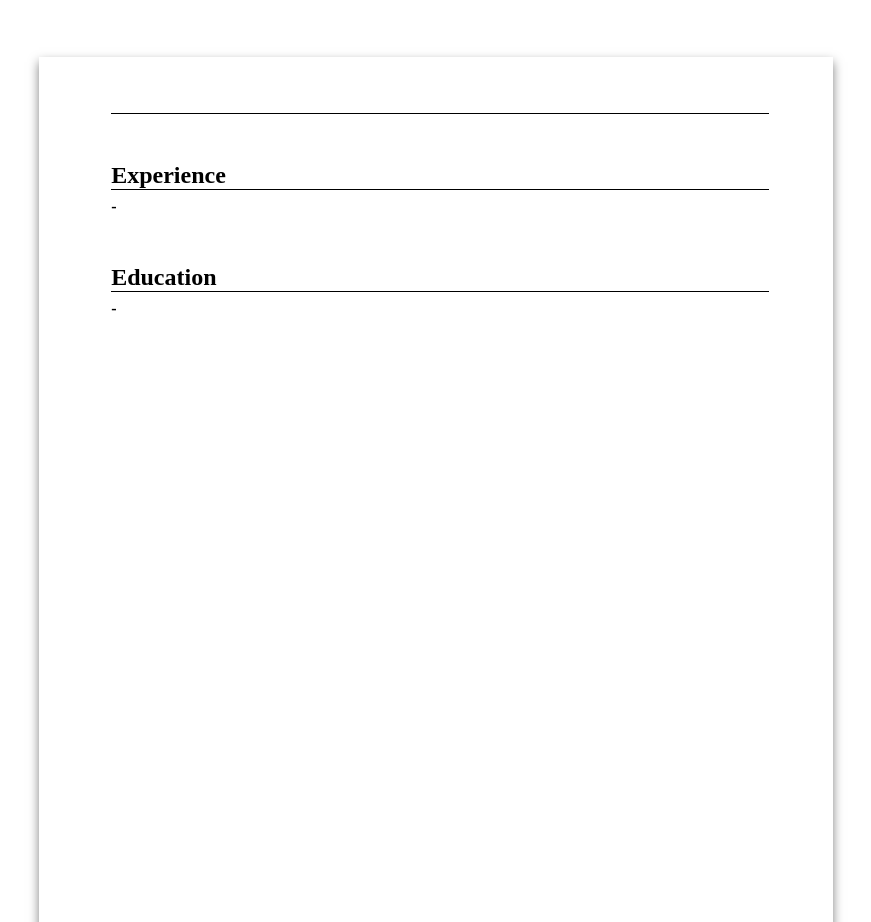
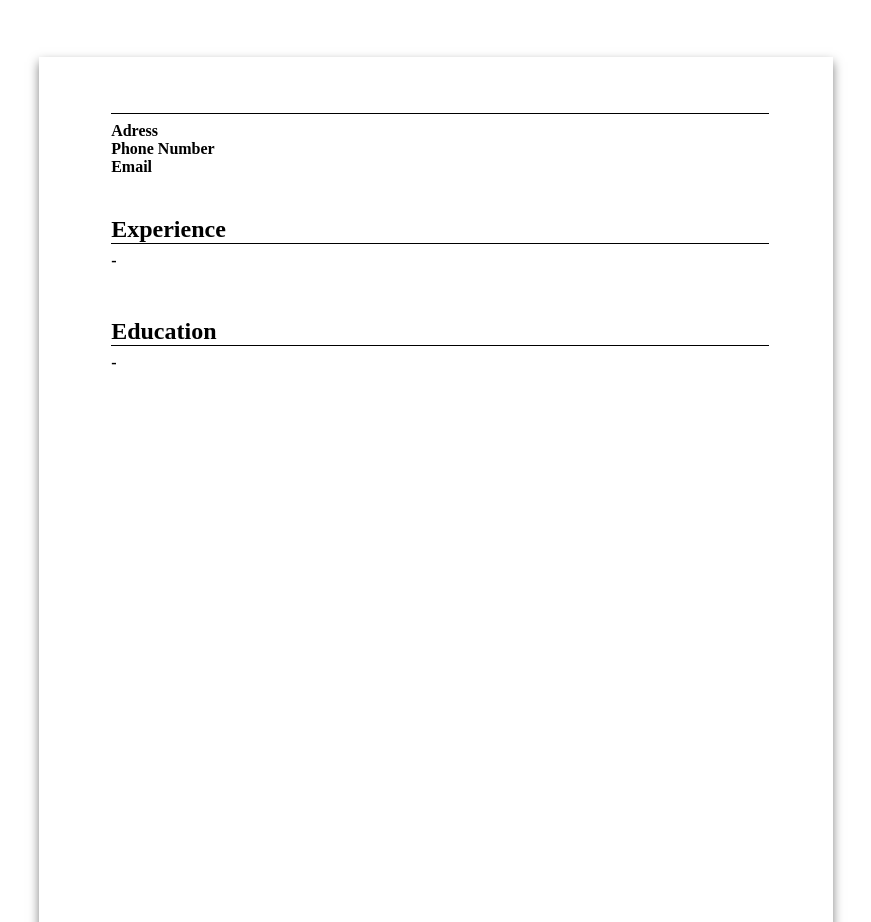
Before and after one commit to Gzman/cv-project, a React (Create React App) app: page / in a window 1280 px wide. Shown: the part 1180-2102 px from the top of the page, without its empty margins (204-1075 px from the left). Built offline with nearby package versions, Linux system fonts and the light colour scheme.

Commit message:
CV Output layout improvements

```diff
--- a/src/components/cv-output/PersonalInfo.js
+++ b/src/components/cv-output/PersonalInfo.js
@@ -11,9 +11,9 @@ function PersonalInfo({ categoryName, firstname, lastname, title, city, phoneNum
                 </div>
             </div>
             <div className={`${categoryName}-contact`}>
-                <p className={`${categoryName}-city`}>{city}</p>
-                <p className={`${categoryName}-phone`}>{phoneNumber}</p>
-                <p className={`${categoryName}-email`}>{email}</p>
+                <p className={`${categoryName}-label`}>Adress</p><p className={`${categoryName}-city`}>{city}</p>
+                <p className={`${categoryName}-label`}>Phone Number</p><p className={`${categoryName}-phone`}>{phoneNumber}</p>
+                <p className={`${categoryName}-label`}>Email</p><p className={`${categoryName}-email`}>{email}</p>
             </div>
         </div>
     )
--- a/src/style/cv-output/Education.css
+++ b/src/style/cv-output/Education.css
@@ -1,4 +1,3 @@
-
 .education-content {
   display: flex;
   flex-direction: column;
@@ -6,11 +5,12 @@
 }
 
 .education-header {
-    display: flex;
-    gap: 1rem;
+  display: grid;
+  grid-template-columns: 18% 1fr;
 }
 
-.education-degree, .education-period {
+.education-degree,
+.education-period {
   font-weight: 600;
 }
 
--- a/src/style/cv-output/Experience.css
+++ b/src/style/cv-output/Experience.css
@@ -1,24 +1,24 @@
-
 .experience-content {
-    display: flex;
-    flex-direction: column;
-    gap: 0.5rem;
+  display: flex;
+  flex-direction: column;
+  gap: 0.5rem;
 }
 
 .experience-header {
-    display: flex;
-    gap: 1rem;
+  display: grid;
+  grid-template-columns: 18% 1fr;
 }
 
 .experience-period {
-    display: flex;
-    gap: 0.5rem
+  display: flex;
+  gap: 0.5rem;
 }
 
-.experience-position, .experience-period {
-    font-weight: 600;
+.experience-position,
+.experience-period {
+  font-weight: 600;
 }
 
 .experience-description {
-    color: rgb(77,77,77);
+  color: rgb(77, 77, 77);
 }
--- a/src/style/cv-output/PersonalInformation.css
+++ b/src/style/cv-output/PersonalInformation.css
@@ -1,4 +1,3 @@
-
 .personalinfo-content {
   display: flex;
   flex-direction: column;
@@ -17,6 +16,10 @@
 }
 
 .personalinfo-contact {
-    display: flex;
-    flex-direction: column;
+  display: grid;
+  grid-template-columns: 18% 1fr;
 }
+
+.personalinfo-label {
+  font-weight: 600;
+}
--- a/src/style/index.css
+++ b/src/style/index.css
@@ -35,7 +35,4 @@ main {
     flex-direction: column;
     align-items: center;
   }
-  .cv-form {
-    width: 21cm;
-  }
 }
```
Lines whose indentation alone changed are shown as unchanged.
